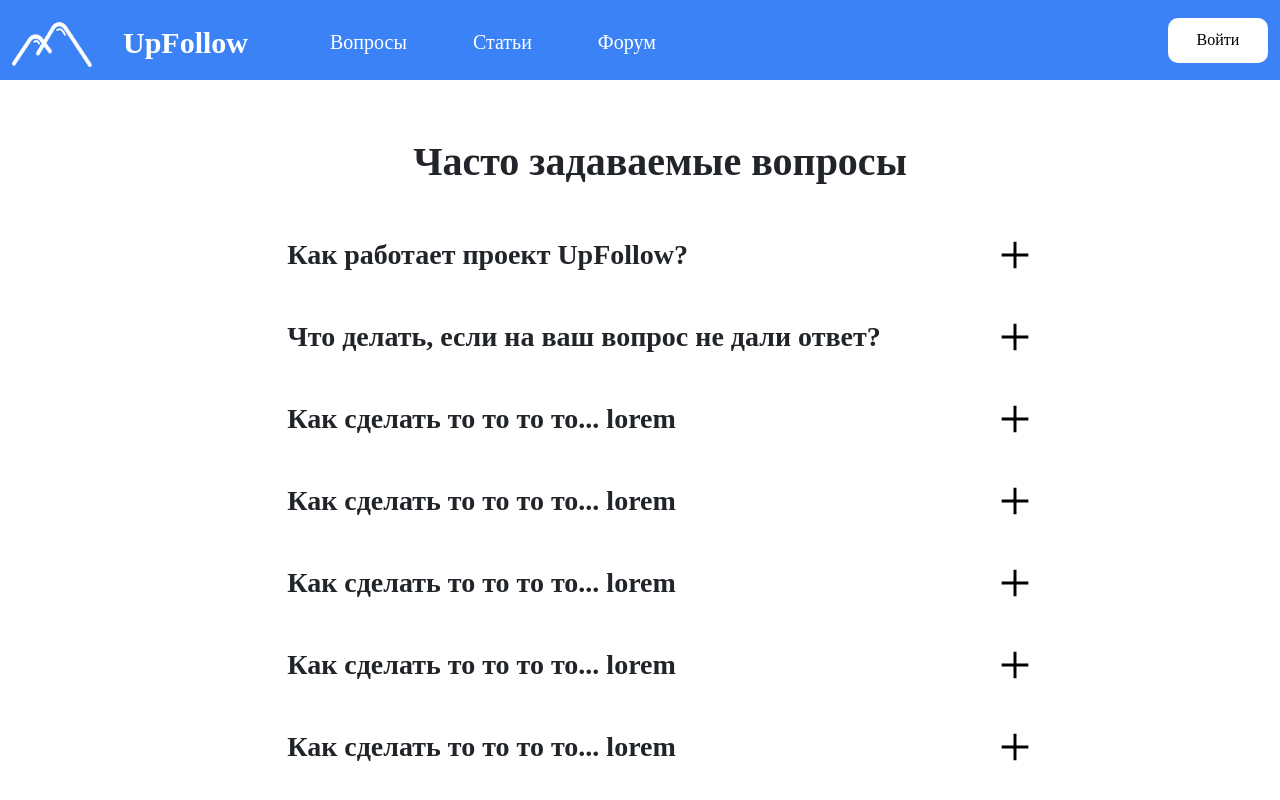
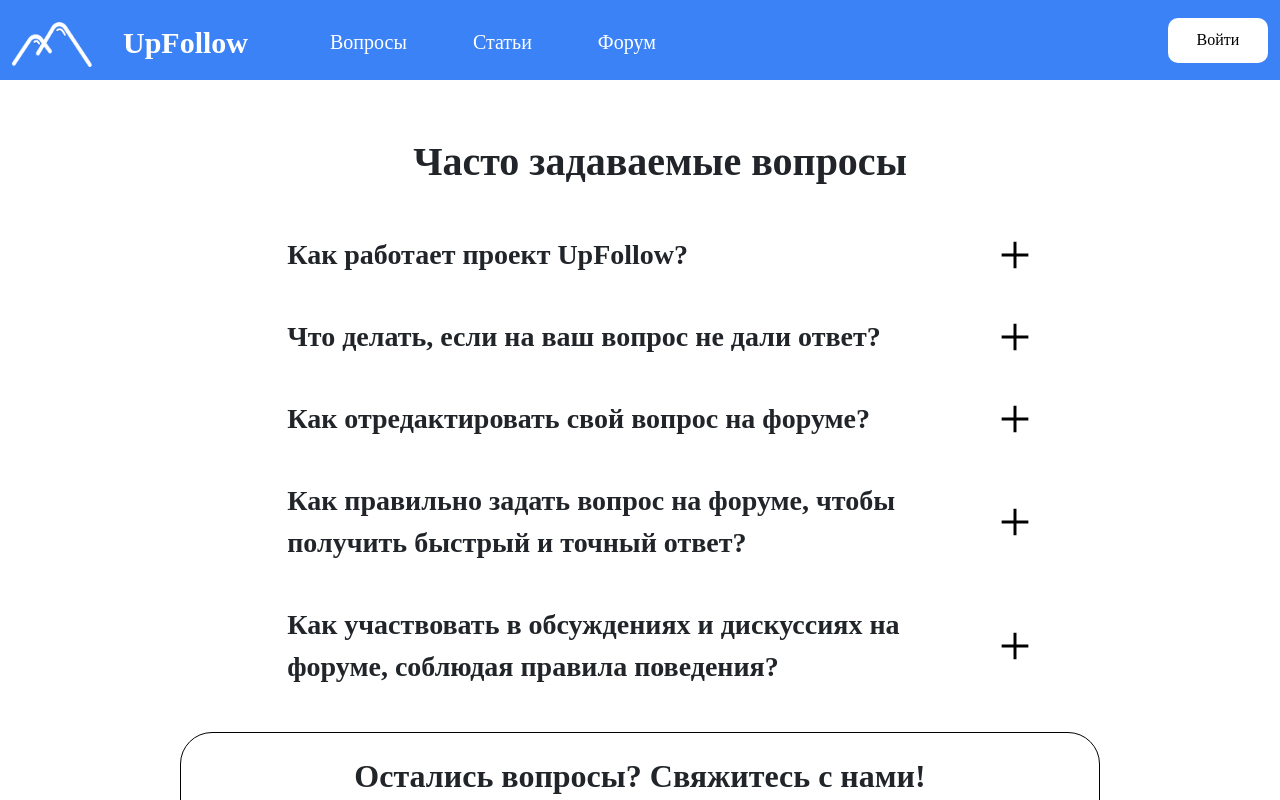
Before and after one commit to OverflowProjectMSP/final, a Vue app in the folder client/: page /FAQ in a window 1280 px wide. Shown: the top 800 px of the page. Built offline with nearby package versions, Linux system fonts and the light colour scheme; no server answers; a web font is replaced by a local one.

Commit message:
Анимки виджетов и FAQ

```diff
--- a/client/src/components/FAQ/FAQ.vue
+++ b/client/src/components/FAQ/FAQ.vue
@@ -21,45 +21,30 @@ export default {
                     isHide: true
                 },
                 {
-                    question: `Как сделать то то то то... lorem`,
-                    answer: `Тут не стоит унывать. Подождите больше времени, обычно люди всегда стараются помочь вам,
-                но если не дождётесь ответа в течении суток, можете попробовать опубликовать всё заново. Возможно
-                это поможет)`,
+                    question: `Как отредактировать свой вопрос на форуме?`,
+                    answer: `Для редактирования своего сообщения на форуме найдите кнопку "Редактировать" или "Изменить"
+                рядом с вашим вопрос. Нажмите на нее, внесите необходимые изменения и сохраните отредактированное сообщение.`,
                     isHide: true
                 },
                 {
-                    question: `Как сделать то то то то... lorem`,
-                    answer: `Тут не стоит унывать. Подождите больше времени, обычно люди всегда стараются помочь вам,
-                но если не дождётесь ответа в течении суток, можете попробовать опубликовать всё заново. Возможно
-                это поможет)`,
+                    question: `Как правильно задать вопрос на форуме, чтобы получить быстрый и точный ответ?`,
+                    answer: `Для того чтобы получить быстрый и точный ответ на форуме, сформулируйте ваш вопрос четко и ясно.
+                    Укажите все необходимые детали и контекст, который поможет другим участникам понять суть вопроса и дать вам
+                    наиболее подходящий ответ.`,
                     isHide: true
                 },
                 {
-                    question: `Как сделать то то то то... lorem`,
-                    answer: `Тут не стоит унывать. Подождите больше времени, обычно люди всегда стараются помочь вам,
-                но если не дождётесь ответа в течении суток, можете попробовать опубликовать всё заново. Возможно
-                это поможет)`,
+                    question: `Как участвовать в обсуждениях и дискуссиях на форуме, соблюдая правила поведения?`,
+                    answer: `Вступая в обсуждения и дискуссии на форуме, важно соблюдать правила поведения и уважать мнения других
+                    участников. Выражайте свое мнение аргументированно, избегайте оскорблений и несоблюдения правил форума.
+                    В случае конфликтов, решайте их конструктивным образом или обращайтесь к модераторам.`,
                     isHide: true
-                },
-                {
-                    question: `Как сделать то то то то... lorem`,
-                    answer: `Тут не стоит унывать. Подождите больше времени, обычно люди всегда стараются помочь вам,
-                но если не дождётесь ответа в течении суток, можете попробовать опубликовать всё заново. Возможно
-                это поможет)`,
-                    isHide: true
-                },
-                {
-                    question: `Как сделать то то то то... lorem`,
-                    answer: `Тут не стоит унывать. Подождите больше времени, обычно люди всегда стараются помочь вам,
-                но если не дождётесь ответа в течении суток, можете попробовать опубликовать всё заново. Возможно
-                это поможет)`,
-                    isHide: true
-                },
+                }
             ],
             isHide: true,
 
             imgClose: 'src/assets/FAQ/close.svg',
-            Show: "",
+            Show: true,
         }
     },
     methods: {
--- a/client/src/components/Forum/Forum.vue
+++ b/client/src/components/Forum/Forum.vue
@@ -222,6 +222,16 @@ a {
     text-decoration: none !important;
     color: #fff;
     transition: all 300ms;
+}
+
+.post {
+        padding-top: 10px;
+        transition: all 0.5s;
+    }
+
+.post:hover {
+    transform: translateY(-10px);
+    box-shadow: 10px 5px 5px rgb(0, 0, 0, 0.5);
 }
 
 .contant-head {
--- a/client/src/components/Profile/VidUserComp.vue
+++ b/client/src/components/Profile/VidUserComp.vue
@@ -42,6 +42,17 @@ export default {
 </template>
 
 <style>
+
+.main-container {
+    padding-top: 10px;
+    transition: all 0.5s;
+}
+
+.main-container:hover {
+    transform: translateY(-10px);
+    box-shadow: 10px 5px 5px rgb(0, 0, 0, 0.5);
+}
+
 .head-1 {
     margin: 0 20%;
     height: 30px;
--- a/client/src/components/ReuseComponets/QuetionVid.vue
+++ b/client/src/components/ReuseComponets/QuetionVid.vue
@@ -68,6 +68,16 @@ export default {
 .window {
         display: flex;
         justify-content: center;
+    }
+
+    .main-container {
+        padding-top: 10px;
+        transition: all 0.5s;
+    }
+
+    .main-container:hover {
+        transform: translateY(-10px);
+        box-shadow: 10px 5px 5px rgb(0, 0, 0, 0.5);
     }
 
     .main-container {
--- a/client/src/components/ReuseComponets/StateVid.vue
+++ b/client/src/components/ReuseComponets/StateVid.vue
@@ -32,6 +32,7 @@ export default {
 </script>
 
 <template>
+
     <a :href="`/StateItem?id=${item.id}&q=false`">
         <div class="window">
             <div class="main-container">
@@ -67,6 +68,16 @@ export default {
     .window {
         display: flex;
         justify-content: center;
+    }
+
+    .main-container {
+        padding-top: 10px;
+        transition: all 0.5s;
+    }
+
+    .main-container:hover {
+        transform: translateY(-10px);
+        box-shadow: 10px 5px 5px rgb(0, 0, 0, 0.5);
     }
 
     .main-container {
--- a/client/src/components/States/States.vue
+++ b/client/src/components/States/States.vue
@@ -143,6 +143,7 @@ export default {
     align-items: center;
     overflow: scroll;
     height: 555px;
+    padding-top: 10px;
     /* width: auto;
     margin-left: auto;
     margin-right: auto; */
@@ -175,6 +176,7 @@ h4{
     margin: 10px;
     flex-wrap: wrap;
     margin-left: 20%;
+    /* margin-bottom: 100px; */
 }
 .form-control{
     margin: 5px;
```
